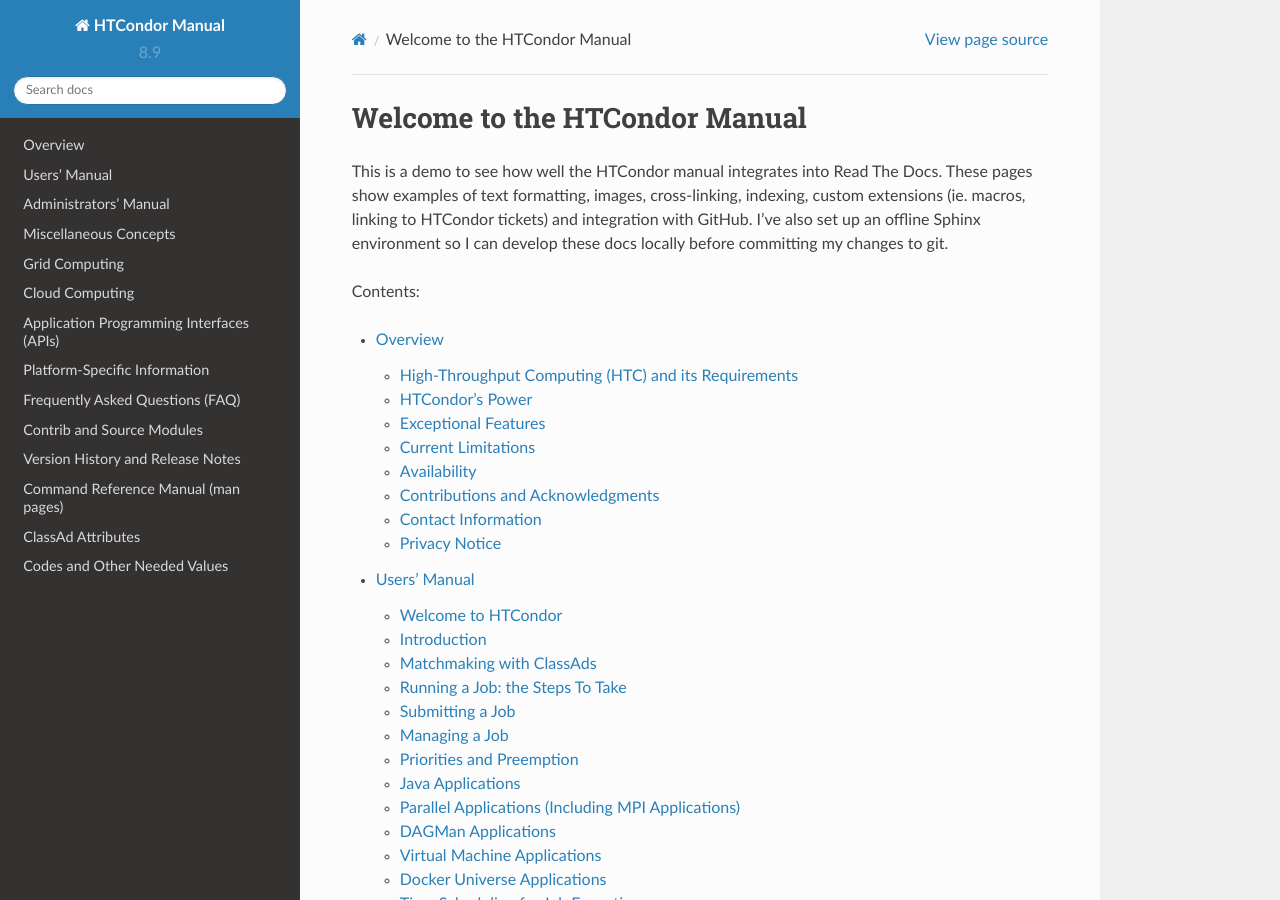
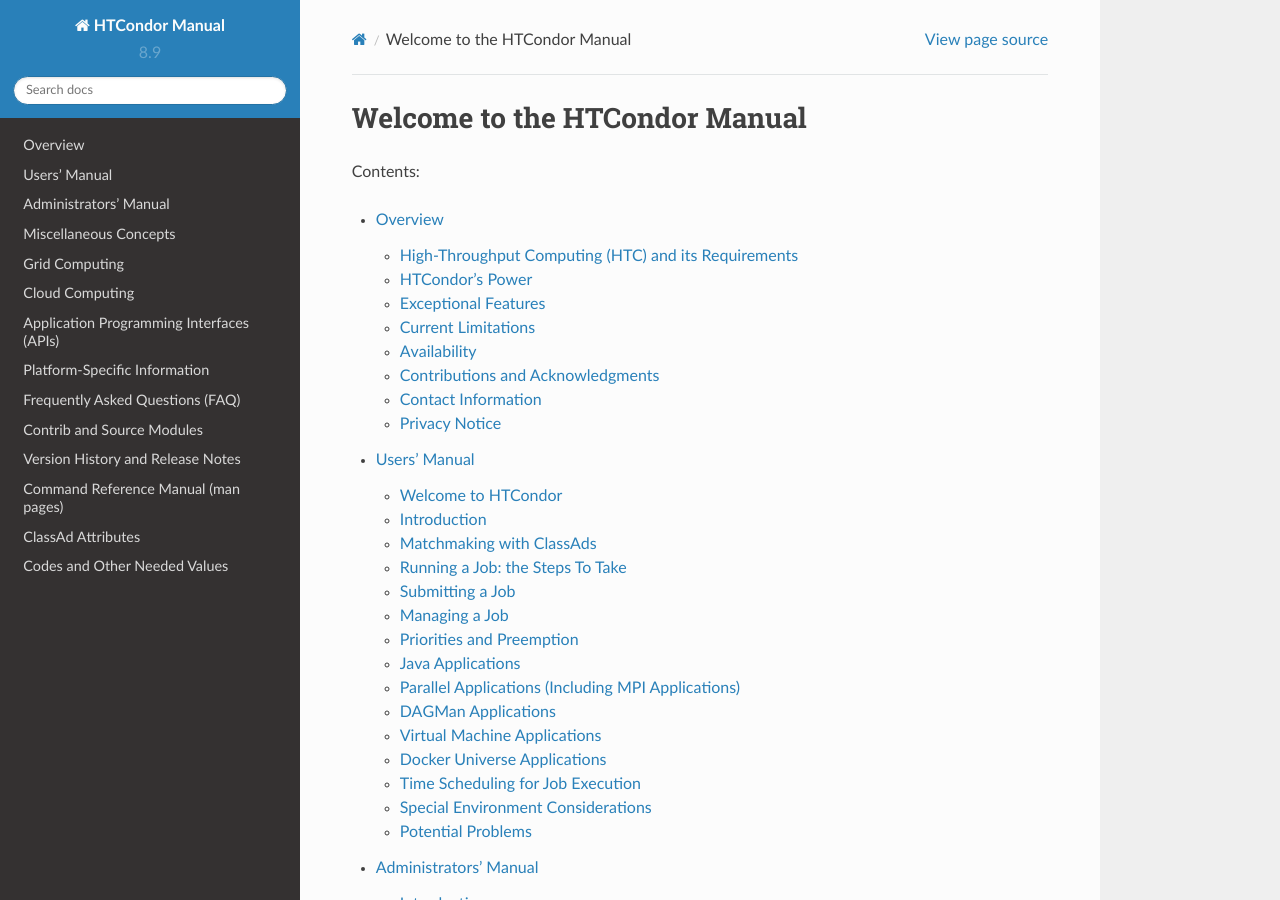
Before and after one commit to markcoatsworth/readthedocs, a Sphinx documentation site: the page built from docs/index.rst, in a window 1280 px wide and 900 px high. Built offline with Sphinx 7.4.7 and the Read the Docs theme 2.0.0, drawn with Linux system fonts in a browser that asks for light colours; pages that are not in the unit, such as notebooks, are missing from menus; some of the changed text lies outside the part shown.

Commit message:
Cleaned up index page

```diff
--- a/docs/index.rst
+++ b/docs/index.rst
@@ -1,7 +1,5 @@
 Welcome to the HTCondor Manual
 ==============================
-
-This is a demo to see how well the HTCondor manual integrates into Read The Docs. These pages show examples of text formatting, images, cross-linking, indexing, custom extensions (ie. macros, linking to HTCondor tickets) and integration with GitHub. I've also set up an offline Sphinx environment so I can develop these docs locally before committing my changes to git.
 
 Contents:
 
@@ -23,10 +21,3 @@
    man-pages/index
    classad-attributes/index
    codes-other-values/index
-
-Indices and tables
-------------------
-
-* :ref:`genindex`
-* :ref:`modindex`
-* :ref:`search`
```
